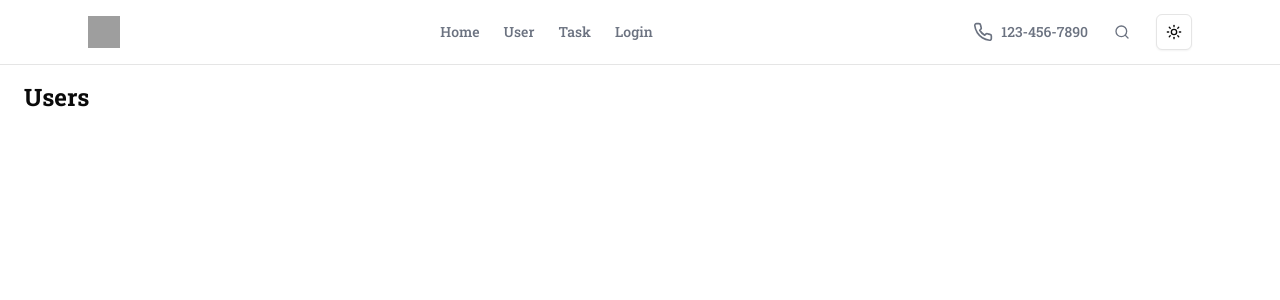
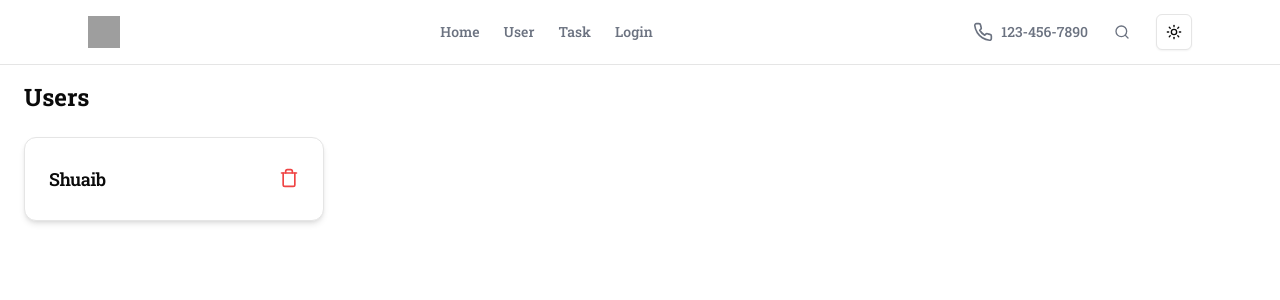
Before and after one commit to shuaib-code/RTK, a React (Vite) app: page /user in a window 1280 px wide. Shown: the top 300 px of the page. Built offline with nearby package versions, Linux system fonts and the light colour scheme; grey boxes are pictures that could not be loaded.

Commit message:
comp: UserCard

```diff
--- /dev/null
+++ b/src/components/moudles/user/UserCard.tsx
@@ -0,0 +1,18 @@
+import { Card, CardHeader, CardTitle } from "@/components/ui/card";
+import { Trash } from "lucide-react";
+
+export default function UserCard() {
+  return (
+    <Card className="w-[300px] shadow-md">
+      <CardHeader className="flex-row justify-between items-center">
+        <CardTitle className="text-lg font-semibold">Shuaib</CardTitle>
+        <button
+          className="text-red-500 hover:text-red-700 transition"
+          aria-label="Delete user"
+        >
+          <Trash className="w-5 h-5 mb-2" />
+        </button>
+      </CardHeader>
+    </Card>
+  );
+}
--- a/src/pages/User.tsx
+++ b/src/pages/User.tsx
@@ -1,3 +1,5 @@
+import UserCard from "@/components/moudles/user/UserCard";
+
 export default function User() {
   //   const tasks = useAppSelector(selectFilter);
   //   const dispatch = useAppDispatch();
@@ -17,10 +19,11 @@ export default function User() {
         </div>
       </div>
 
-      <div className="grid gap-2">
+      <div className="grid gap-2 grid-cols-1 md:grid-cols-3">
         {/* {tasks?.map((task, idx) => (
           <TaskCard task={task} key={idx} />
         ))} */}
+        <UserCard />
       </div>
     </div>
   );
```
